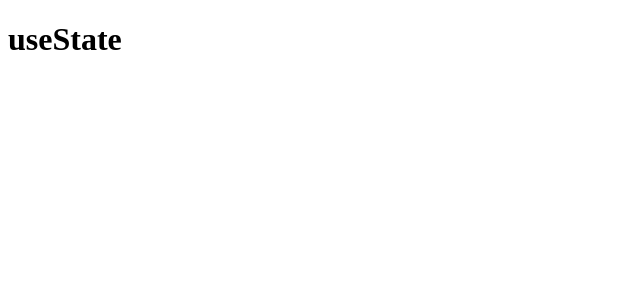
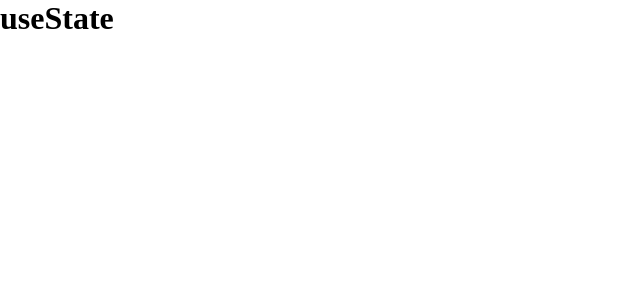
Before and after one commit to BernardSDev/useState, a React (Vite) app: page / in a window 1280 px wide. Shown: the top 300 px of the page, without its empty margins (0-640 px from the left). Built offline with nearby package versions, Linux system fonts and the light colour scheme.

Commit message:
Add CSS reset

```diff
--- a/src/index.css
+++ b/src/index.css
@@ -0,0 +1,10 @@
+*,
+*::before,
+*::after {
+    box-sizing: border-box;
+}
+
+* {
+    margin: 0;
+    padding: 0;
+}
```
